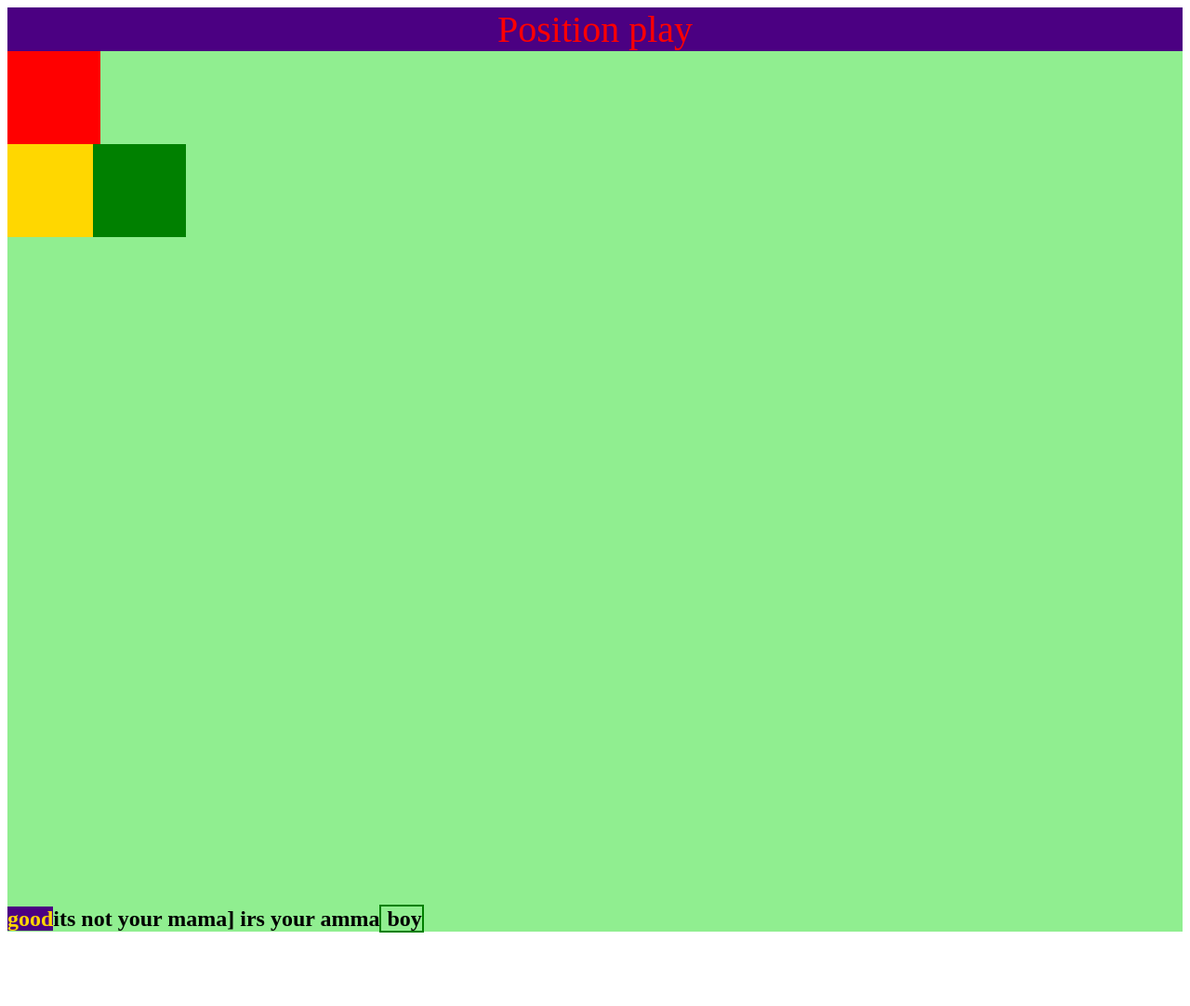
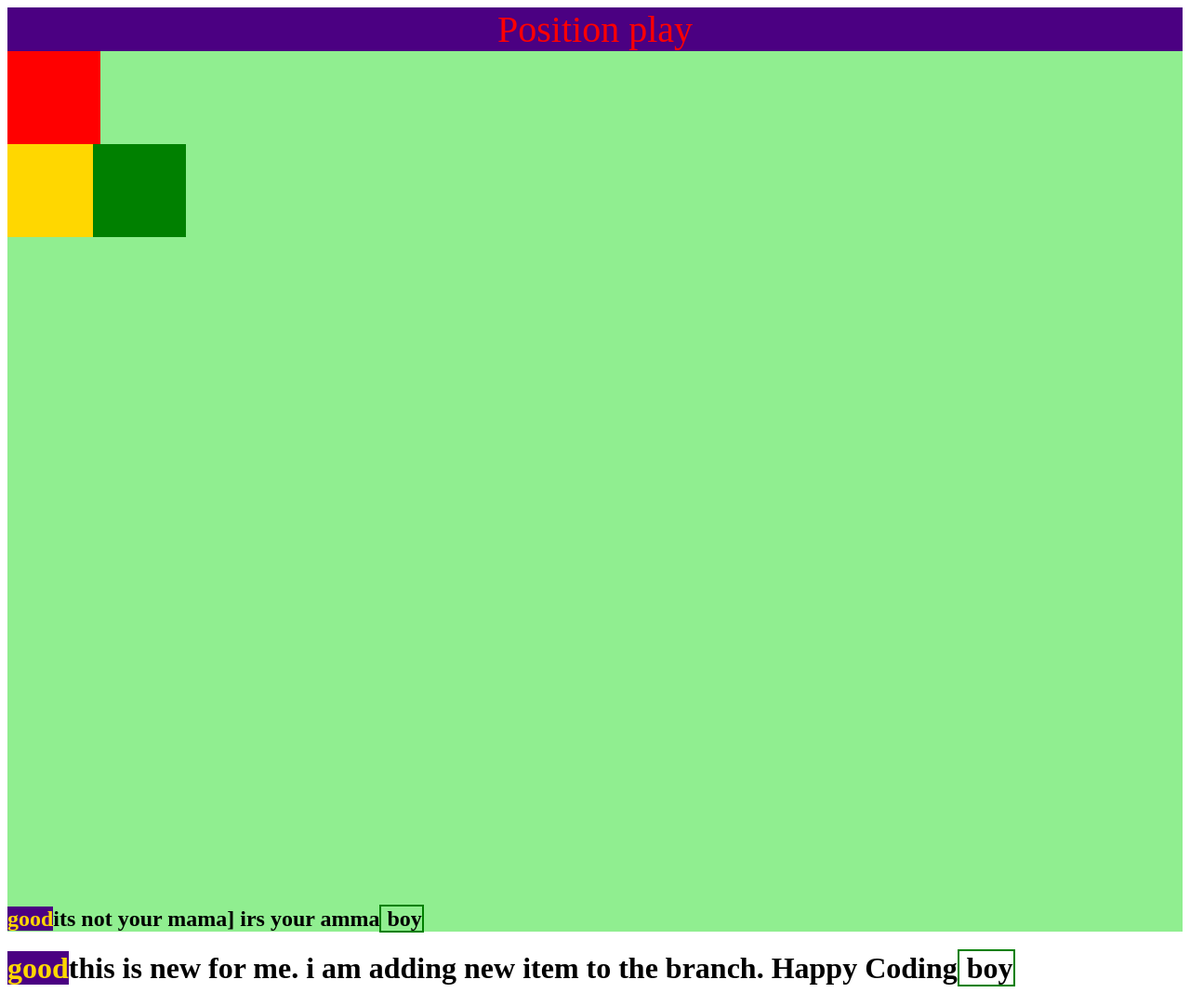
Before and after one commit to programmingWarrior/my-first-website, a plain HTML site: page index.html in a window 1280 px wide. Shown: the whole page at 93% size. Before the commit the page ends 1022 px from the top, so only its background shows below. Drawn offline with Linux system fonts and the light colour scheme.

Commit message:
new fileto new branch

```diff
--- a/index.html
+++ b/index.html
@@ -23,5 +23,7 @@
     irs your amma</h1>
 </section>
 
+<h1>this is new for me. i am adding new item to the branch. Happy Coding</h1>
+
 </body>
 </html>
```
